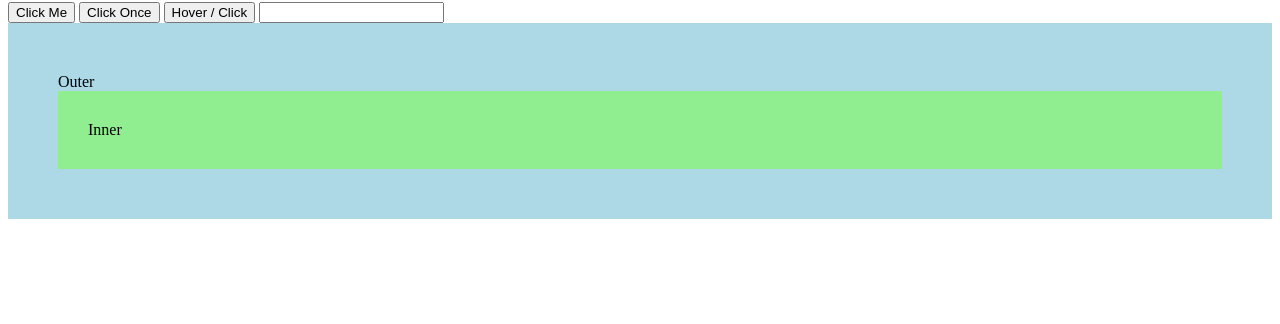
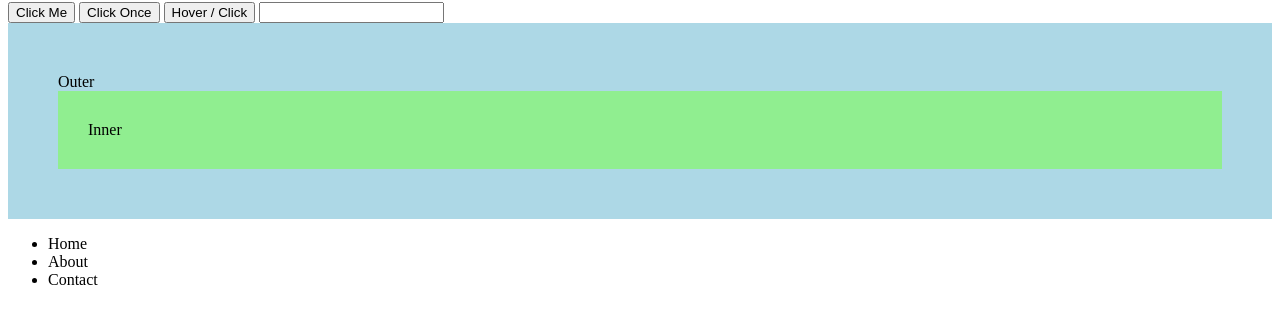
Before and after one commit to habiba-tech/Practice-JavaScript, a plain HTML site: page EventHandling/Index.html in a window 1280 px wide. Shown: the part 78-402 px from the top of the page. Drawn offline with Linux system fonts and the light colour scheme.

Commit message:
Event Delegation using UL

```diff
--- a/EventHandling/Index.html
+++ b/EventHandling/Index.html
@@ -17,11 +17,17 @@
         Inner
     </div>
 </div>
+  <ul id="menu">
+    <li>Home</li>
+    <li>About</li>
+    <li>Contact</li>
+  </ul>
 
   <script src="btn.js"></script>
   <script src"Events.js"></script>
   <script src="MultiBtn.js"></script>
   <script src="keyup.js"></script>
   <script src="Event_bubbling.js"></script>
+  <script src="EventDelegation.js"></script>
    </body>
 </html>
```
